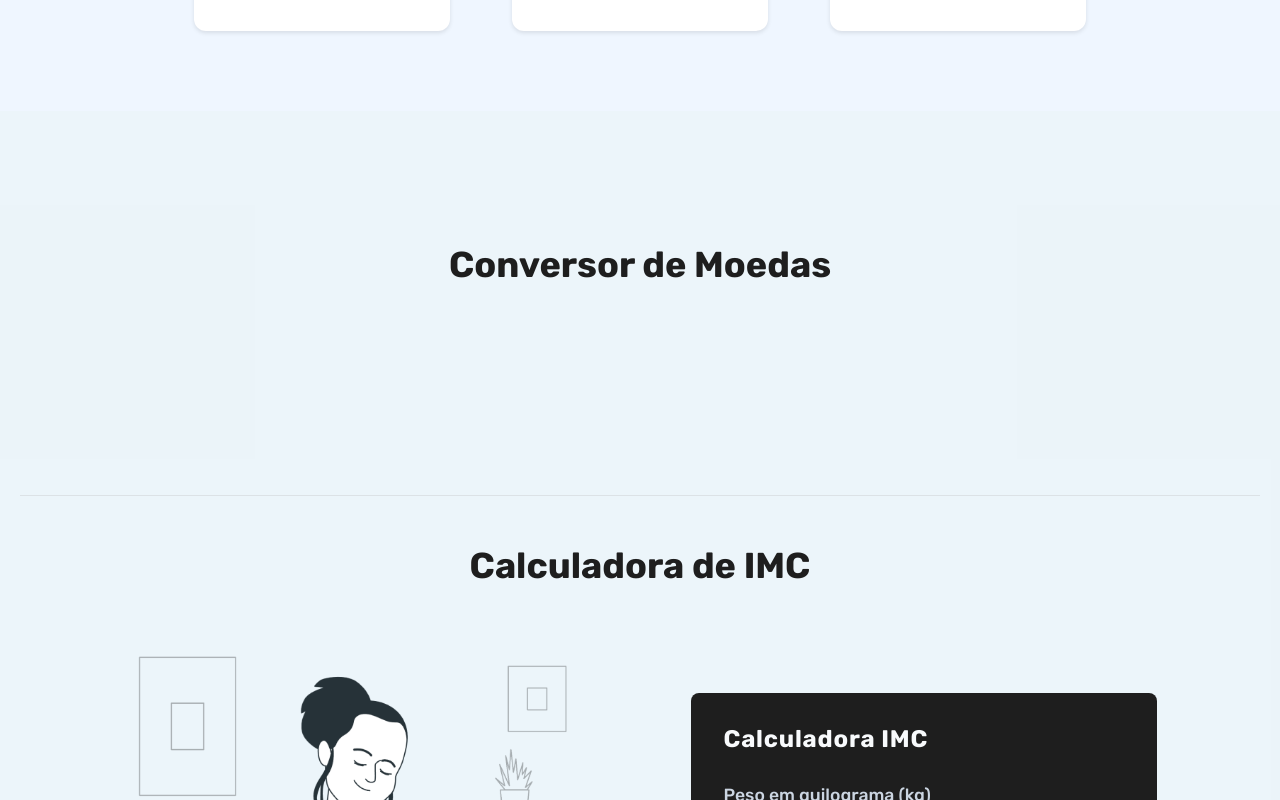
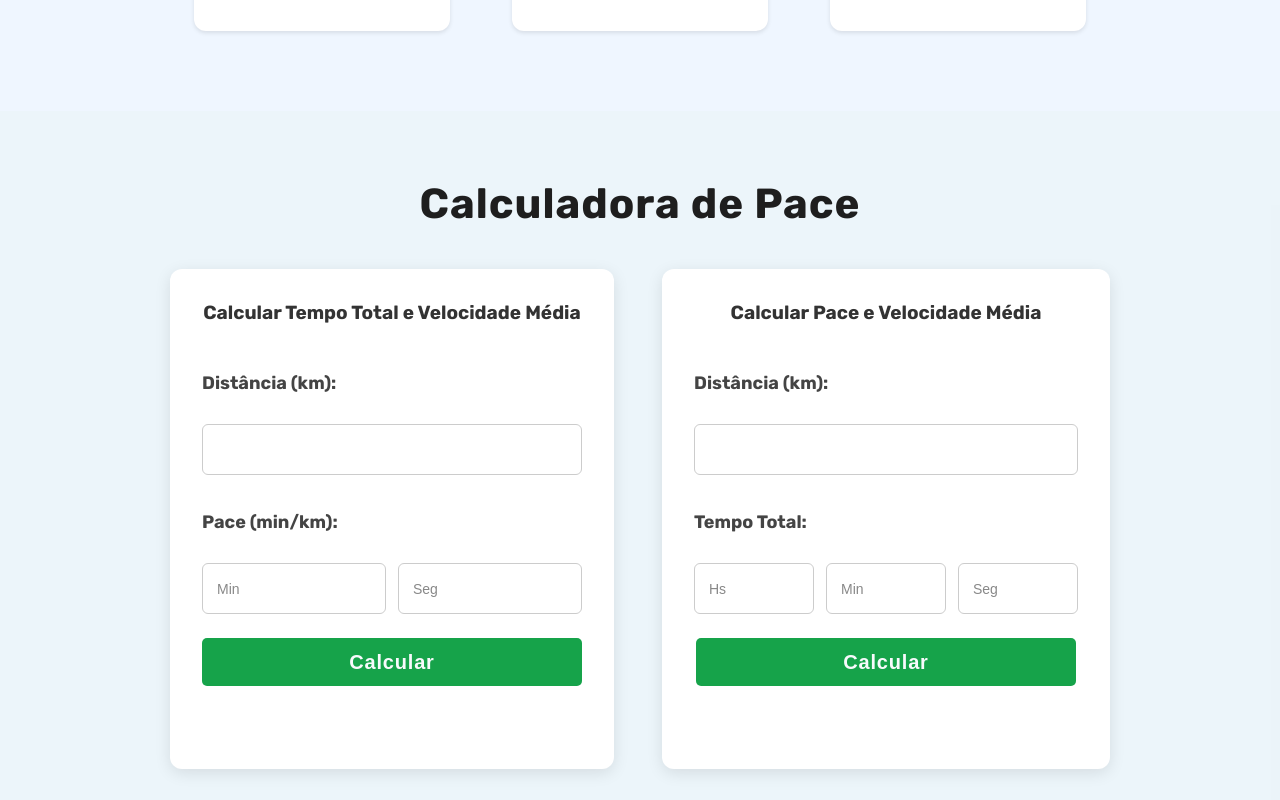
Before and after one commit to thibapso/Delta, a React (Vite) app: page / in a window 1280 px wide. Shown: the part 1320-2120 px from the top of the page. Built offline with nearby package versions, Linux system fonts and the light colour scheme; some icons are missing.

Commit message:
calculadora de pace

```diff
--- a/src/App.jsx
+++ b/src/App.jsx
@@ -3,7 +3,7 @@ import "./App.css";
 import Header from "./components/Header";
 import Slogan from "./components/Slogan";
 import Descubra from "./components/Descubra";
-import Moedas from "./components/Moedas";
+import Pace from "./components/Pace";
 import Imc from "./components/Imc";
 import Medidas from "./components/Medidas";
 import Temperatura from "./components/Temperatura";
@@ -63,7 +63,7 @@ function App() {
       <Slogan />
       <Descubra />
       <div className="fundo__verde">
-        <Moedas />
+        <Pace />
         <hr className="divider" />
         <Imc />
       </div>
--- a/src/components/Descubra/index.jsx
+++ b/src/components/Descubra/index.jsx
@@ -15,7 +15,7 @@ function Descubra() {
           <div className={styles.Tag}>
             <ul>
               <li>
-                <a href="#moedas">Moedas</a>
+                <a href="#pace">Pace</a>
               </li>
               <li>
                 <a href="#imc">IMC</a>
@@ -23,11 +23,11 @@ function Descubra() {
             </ul>
           </div>
           <p className={styles.Cards__Paragrafo}>
-          Material para saúde e finanças: <span>conversor de moedas</span> para
-            transações e <span>calculadora de IMC</span> para o vigor.
+          Material para saúde e finanças: <span>calculadora de Pace</span> para
+            corredores e <span>calculadora de IMC</span> para o vigor.
           </p>
           <div className={styles.Cards__Button}>
-            <a href="#moedas">Começar</a>
+            <a href="#pace">Começar</a>
           </div>
         </div>
 
--- a/src/components/Header/index.jsx
+++ b/src/components/Header/index.jsx
@@ -46,11 +46,11 @@ function Header() {
             <ul>
               <li>
                 <a
-                  href="#moedas"
+                  href="#pace"
                   className={styles.navLink}
                   onClick={closeMenu}
                 >
-                  Moedas
+                  Pace
                 </a>
               </li>
               <li>
--- /dev/null
+++ b/src/components/Pace/Pace.module.css
@@ -0,0 +1,203 @@
+.pace {
+    padding: 3rem 0;
+}
+
+/* Título centralizado */
+.paceTitle {
+    text-align: center;
+    color: #1E1E1E;
+    font-size: 28px;
+    font-weight: bold;
+    margin-bottom: 40px;
+    letter-spacing: 1px;
+}
+
+/* Container de Cards */
+.cardsContainer {
+    display: flex;
+    flex-direction: column;
+    gap: 32px;
+    justify-content: center;
+    align-items: center;
+    width: 80%;
+    margin: 0 auto;
+}
+
+/* Estilo de Cards */
+.card {
+    background: white;
+    padding: 32px;
+    border-radius: 12px;
+    width: 100%;
+    max-width: 600px;
+    box-shadow: 0 4px 16px rgba(0, 0, 0, 0.1);
+    display: flex;
+    flex-direction: column;
+    gap: 24px;
+    min-height: 500px;
+    transition: all 0.3s ease-in-out;
+}
+
+.card:hover {
+    box-shadow: 0 6px 20px rgba(0, 0, 0, 0.1);
+}
+
+/* Título dos Cards */
+.card h3 {
+    font-size: 19px;
+    margin-bottom: 12px;
+    font-weight: bold;
+    color: #333;
+    text-align: center;
+}
+
+/* Estilo de Labels */
+label {
+    font-weight: bold;
+    font-size: 18px;
+    color: #444;
+    display: block;
+    margin-top: 12px;
+}
+
+/* Estilo de Inputs */
+input {
+    width: 100%;
+    padding: 14px;
+    font-size: 18px;
+    border: 1px solid #ccc;
+    border-radius: 6px;
+    margin-top: 6px;
+    box-sizing: border-box;
+    transition: border-color 0.3s ease;
+}
+
+/* Foco no Input */
+input:focus {
+    border: 2px solid #007bff;
+    outline: none;
+}
+
+/* Estilo para o Placeholder */
+input::placeholder {
+    color: #888;
+    font-size: 14px;
+    opacity: 1;
+}
+
+.inlineInputs {
+    display: flex;
+    gap: 12px;
+    width: 100%;
+}
+
+/* Inputs lado a lado */
+.inlineInputs input {
+    flex: 1;
+    min-width: 120px;
+}
+
+/* Botão de Calcular */
+button {
+    margin-top: auto;
+    padding: 16px 24px;
+    font-size: 18px;
+    color: white;
+    background: #007bff;
+    border: none;
+    border-radius: 8px;
+    cursor: pointer;
+    width: 100%;
+    max-width: 380px;
+    align-self: center;
+    box-sizing: border-box;
+    transition: background-color 0.3s ease, transform 0.2s ease;
+}
+
+button:hover {
+    background: #0056b3;
+}
+
+/* Resultado */
+.result {
+    margin-top: 32px;
+    padding: 20px;
+    font-size: 20px;
+    color: #333;
+    background: #f9f9f9;
+    border-radius: 12px;
+    box-shadow: 0 4px 16px rgba(0, 0, 0, 0.1);
+    text-align: center;
+    width: 100%;
+    /* Faz o resultado ocupar a largura total disponível */
+    max-width: 600px;
+    /* Limita a largura máxima para se alinhar com os cards */
+    margin-left: auto;
+    margin-right: auto;
+}
+
+
+/* Efeito de hover no resultado (opcional) */
+.result:hover {
+    box-shadow: 0 6px 20px rgba(0, 0, 0, 0.15);
+    /* Aumenta a sombra ao passar o mouse */
+    background: #e1f0ff;
+    /* Cor de fundo mais clara para hover */
+}
+
+
+/* Responsividade para Telas Grandes */
+@media (min-width: 1024px) {
+    .cardsContainer {
+        flex-direction: row;
+        gap: 48px;
+        width: 70%;
+    }
+}
+
+/* Responsividade para telas pequenas */
+@media (max-width: 540px) {
+    .inlineInputs {
+        flex-direction: column;
+        gap: 16px;
+    }
+
+    .inlineInputs input {
+        flex: none;
+        width: 100%;
+    }
+}
+
+/* Ajustes para telas muito pequenas */
+@media (max-width: 500px) {
+    .cardsContainer {
+        width: 90%;
+        padding: 16px;
+    }
+
+    .card {
+        padding: 20px;
+        min-height: auto;
+    }
+
+    input {
+        font-size: 16px;
+    }
+
+    button {
+        max-width: 320px;
+        padding: 14px 20px;
+        font-size: 16px;
+    }
+}
+
+/* Ajustes para telas extra grandes */
+@media (min-width: 1440px) {
+    .cardsContainer {
+        width: 60%;
+    }
+
+    .card {
+        max-width: 700px;
+    }
+}
--- /dev/null
+++ b/src/components/Pace/index.jsx
@@ -0,0 +1,137 @@
+import { useState } from "react";
+import styles from "./Pace.module.css";
+
+function Pace() {
+  const [distance, setDistance] = useState("");
+  const [paceMin, setPaceMin] = useState("");
+  const [paceSec, setPaceSec] = useState("");
+  const [timeHours, setTimeHours] = useState("");
+  const [timeMin, setTimeMin] = useState("");
+  const [timeSec, setTimeSec] = useState("");
+  const [result, setResult] = useState("");
+
+  const handleFocus = (setter) => () => setter("");
+
+  const calculateTimeAndSpeed = () => {
+    const totalPaceSec = parseInt(paceMin) * 60 + parseInt(paceSec);
+    const totalSec = totalPaceSec * parseFloat(distance);
+    const hours = Math.floor(totalSec / 3600);
+    const minutes = Math.floor((totalSec % 3600) / 60);
+    const seconds = Math.floor(totalSec % 60);
+    const speed = (distance / (totalSec / 3600)).toFixed(2);
+
+    setResult(
+      `Tempo Total: ${hours}h ${minutes}m ${seconds}s | Velocidade Média: ${speed} km/h`
+    );
+  };
+
+  const calculatePaceAndSpeed = () => {
+    const totalSec =
+      parseInt(timeHours) * 3600 + parseInt(timeMin) * 60 + parseInt(timeSec);
+    const paceSec = totalSec / parseFloat(distance);
+    const paceMinutes = Math.floor(paceSec / 60);
+    const paceSeconds = Math.floor(paceSec % 60);
+    const speed = (distance / (totalSec / 3600)).toFixed(2);
+
+    setResult(
+      `Pace: ${paceMinutes}m ${paceSeconds}s/km | Velocidade Média: ${speed} km/h`
+    );
+  };
+
+  return (
+    <section id="pace" className={styles.pace}>
+      <div className={styles.paceTitle}>
+        <h2>Calculadora de Pace</h2>
+      </div>
+
+      <div className={styles.cardsContainer}>
+        {/* Card 1: Calcular Tempo e Velocidade */}
+        <div className={styles.card}>
+          <h3>Calcular Tempo Total e Velocidade Média</h3>
+          <label>Distância (km):</label>
+          <input
+            type="number"
+            value={distance}
+            onFocus={handleFocus(setDistance)}
+            onChange={(e) => setDistance(e.target.value)}
+          />
+
+          <label>Pace (min/km):</label>
+          <div className={styles.inlineInputs}>
+            <input
+              type="number"
+              value={paceMin}
+              onFocus={handleFocus(setPaceMin)}
+              onChange={(e) => setPaceMin(e.target.value)}
+              placeholder="Min"
+            />
+            <input
+              type="number"
+              value={paceSec}
+              onFocus={handleFocus(setPaceSec)}
+              onChange={(e) => setPaceSec(e.target.value)}
+              placeholder="Seg"
+            />
+          </div>
+
+          <button
+            className={styles.botao}
+            type="button"
+            onClick={calculateTimeAndSpeed}
+          >
+            Calcular
+          </button>
+        </div>
+
+        {/* Card 2: Calcular Pace e Velocidade */}
+        <div className={styles.card}>
+          <h3>Calcular Pace e Velocidade Média</h3>
+          <label>Distância (km):</label>
+          <input
+            type="number"
+            value={distance}
+            onFocus={handleFocus(setDistance)}
+            onChange={(e) => setDistance(e.target.value)}
+          />
+
+          <label>Tempo Total:</label>
+          <div className={styles.inlineInputs}>
+            <input
+              type="number"
+              value={timeHours}
+              onFocus={handleFocus(setTimeHours)}
+              onChange={(e) => setTimeHours(e.target.value)}
+              placeholder="Hs"
+            />
+            <input
+              type="number"
+              value={timeMin}
+              onFocus={handleFocus(setTimeMin)}
+              onChange={(e) => setTimeMin(e.target.value)}
+              placeholder="Min"
+            />
+            <input
+              type="number"
+              value={timeSec}
+              onFocus={handleFocus(setTimeSec)}
+              onChange={(e) => setTimeSec(e.target.value)}
+              placeholder="Seg"
+            />
+          </div>
+
+          <button
+            className={styles.botao}
+            type="button"
+            onClick={calculatePaceAndSpeed}
+          >
+            Calcular
+          </button>
+        </div>
+      </div>
+
+      {result && <div className={styles.result}>{result}</div>}
+    </section>
+  );
+}
+
+export default Pace;
```
